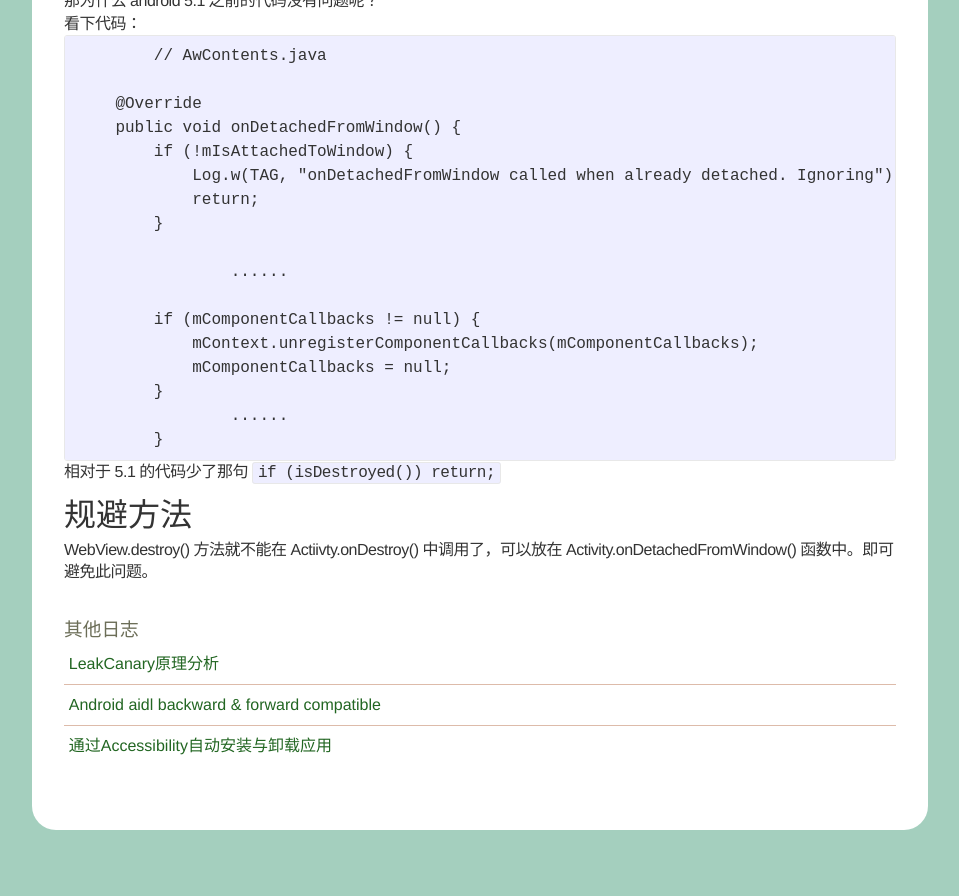
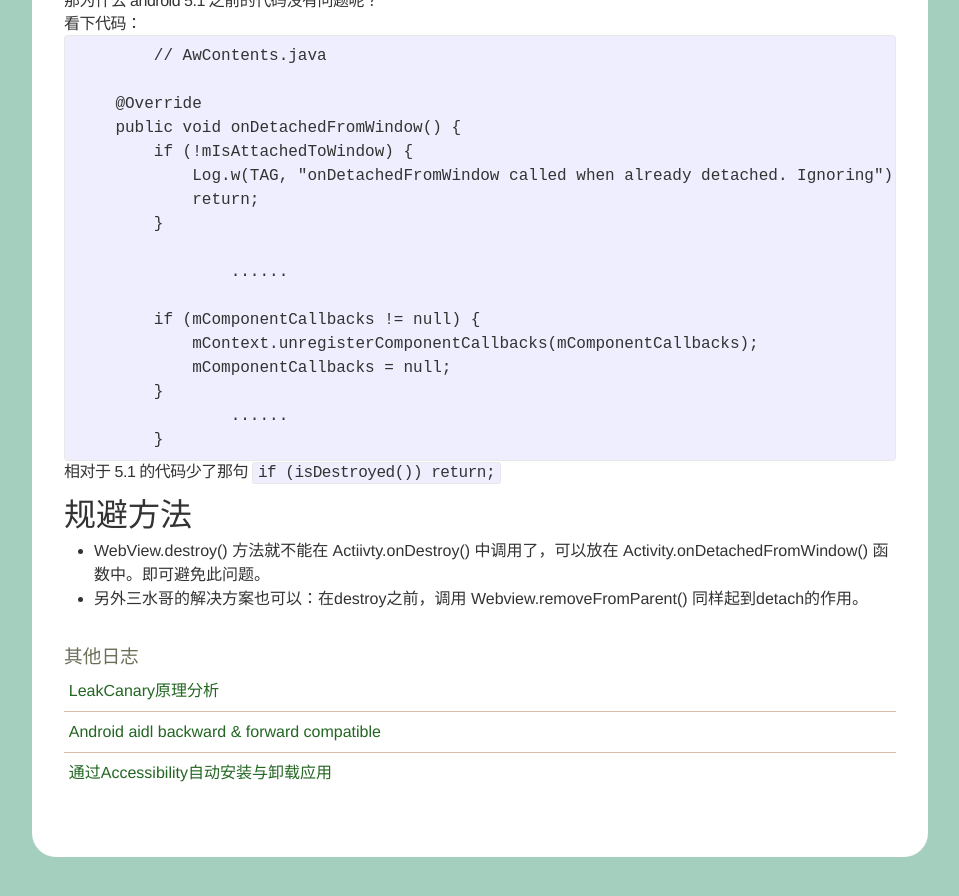
Before and after one commit to coolpers/coolpers.github.io, a Jekyll site: the page built from _posts/2015-07-16-android-5.1-webview-memory-leak.md, in a window 1280 px wide and 900 px high, scrolled down 1990 px. Shown: the top 896 px of the window, without its empty margins (160-1119 px from the left). Built offline with Jekyll 4.4.1, drawn with Linux system fonts in a browser that asks for light colours; nearby versions of some CDN libraries; comment, search, counter and statistics services are not loaded; before the commit the page ends 2863 px from its top, so only the background shows below that.

Commit message:
modify webview mem leak

```diff
--- a/_posts/2015-07-16-android-5.1-webview-memory-leak.md
+++ b/_posts/2015-07-16-android-5.1-webview-memory-leak.md
@@ -119,4 +119,5 @@ GC roots 如下:
 
 # 规避方法 #
 
-WebView.destroy() 方法就不能在 Actiivty.onDestroy() 中调用了，可以放在 Activity.onDetachedFromWindow() 函数中。即可避免此问题。
+- WebView.destroy() 方法就不能在 Actiivty.onDestroy() 中调用了，可以放在 Activity.onDetachedFromWindow() 函数中。即可避免此问题。
+- 另外三水哥的解决方案也可以：在destroy之前，调用 Webview.removeFromParent() 同样起到detach的作用。
```
